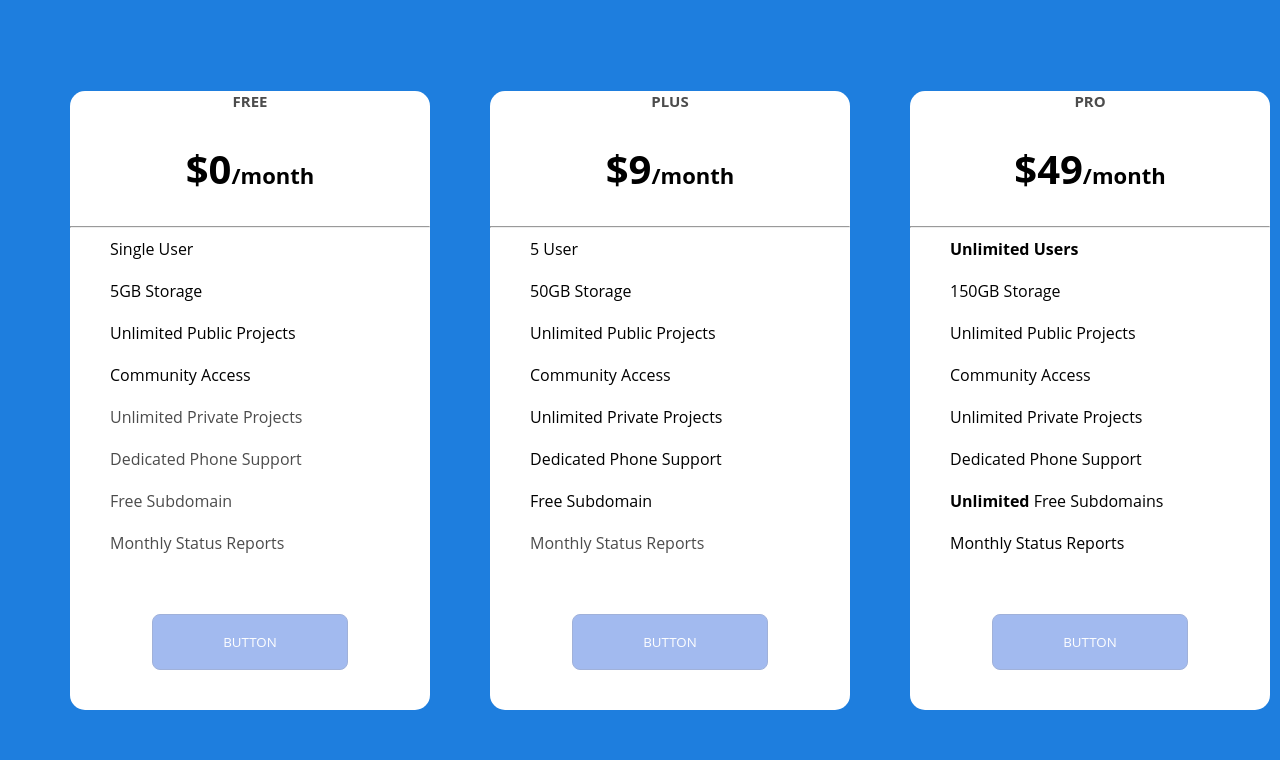
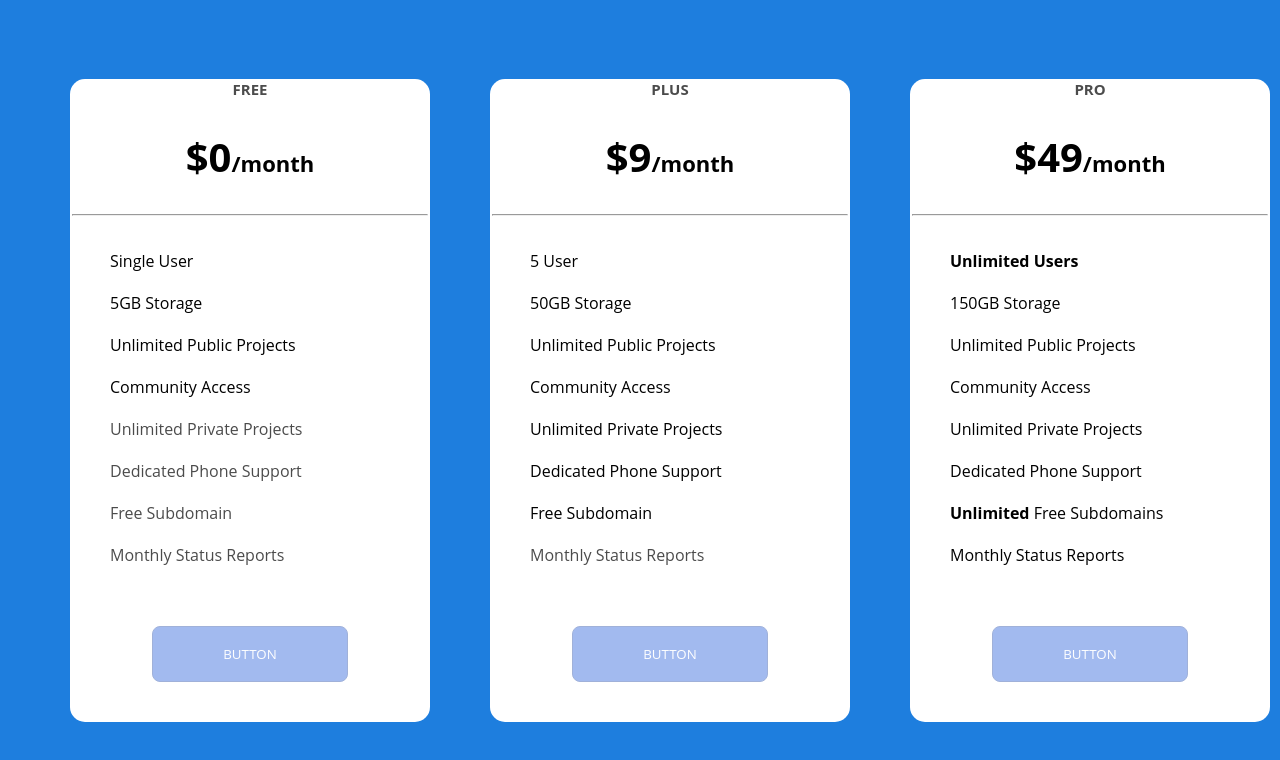
Before and after one commit to Shanthi2814/project1, a React (Create React App) app: page / in a window 1280 px wide. Shown: the top 760 px of the page. Built offline with nearby package versions, Linux system fonts and the light colour scheme.

Commit message:
Update App.css

```diff
--- a/src/App.css
+++ b/src/App.css
@@ -34,7 +34,7 @@
      /* margin: 1.5rem 2px; */
      /* padding-left: 40px; */
   }
-  h6{
+  hr{
     margin: 1.5rem 2px;
   }
 
```
